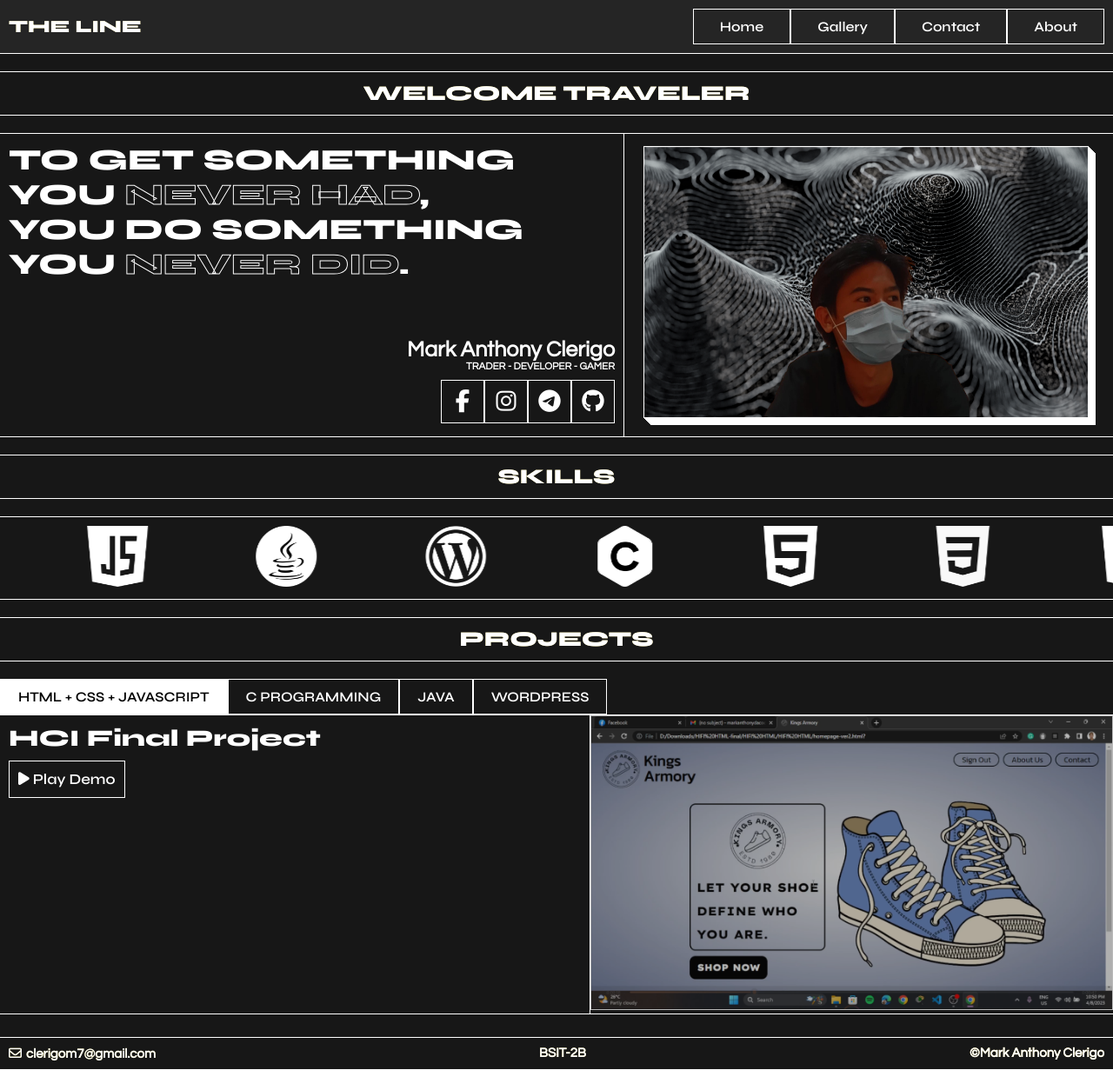
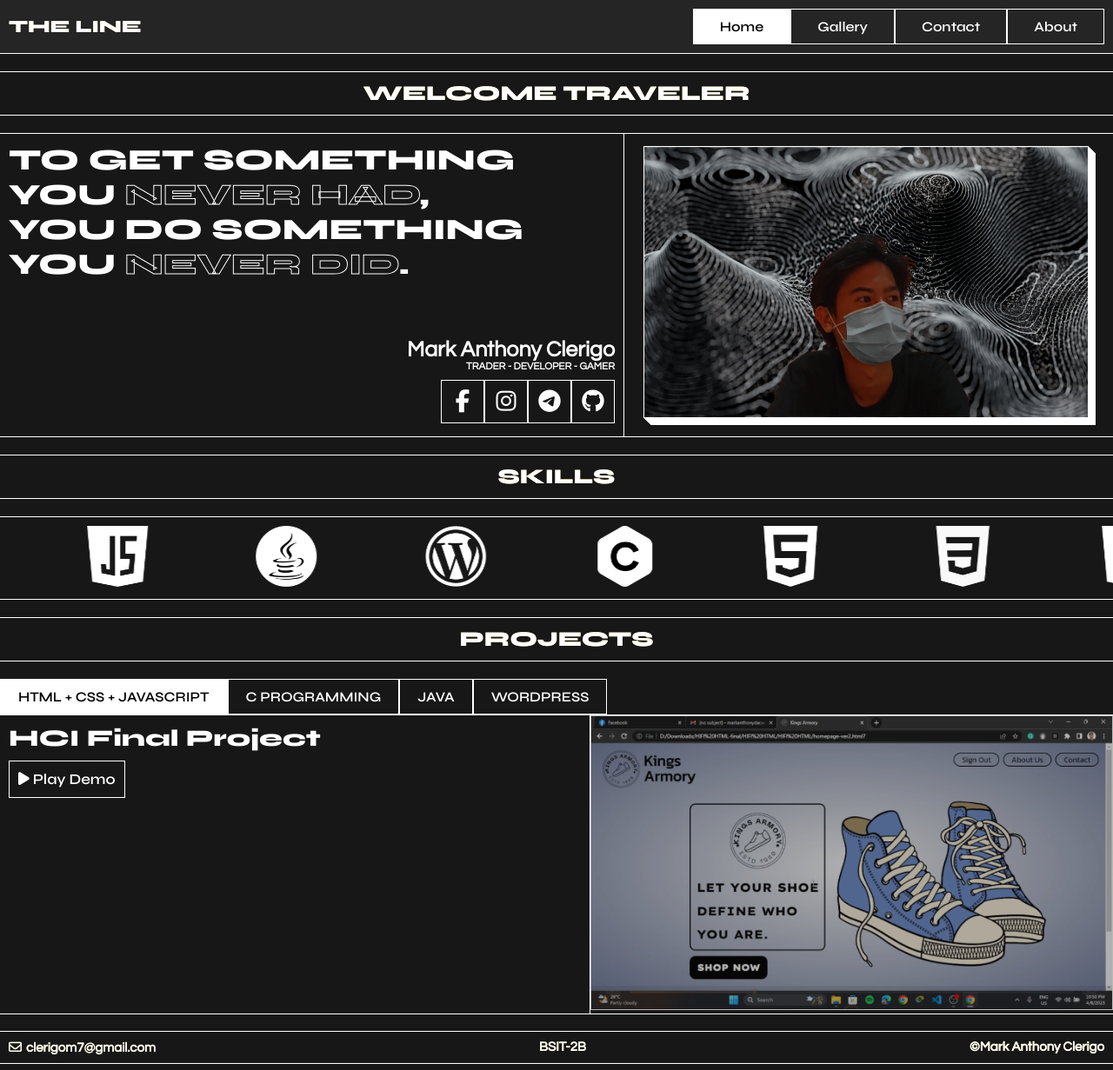
Before and after one commit to MakyyyyyyGG/Clerigo_Mark_Anthony, a PHP site: page / in a window 1280 px wide. Shown: the whole page at 87% size. Run offline with PHP 8.4, Linux system fonts and the light colour scheme; some libraries are stand-ins or nearby versions.

Commit message:
responsive_homepage_final_fix

```diff
--- a/CSS/styles.css
+++ b/CSS/styles.css
@@ -81,6 +81,10 @@ nav ul{
 
 nav #toggle, nav label{
     display: none;
+}
+#home{
+    background-color: white;
+    color: black;
 }
 
 .link-container:hover{
@@ -404,7 +408,7 @@ nav #toggle, nav label{
 /* ------------------------------------------------ PROJECTS -------------------------------------------------- */
 
 .hero{
-    height: 412px;
+    height: 405px;
     position: relative;
     overflow: hidden;
 }
@@ -506,14 +510,15 @@ nav #toggle, nav label{
         font-size: 9px;
     }
 }
-@media(max-width: 360px){
+@media(max-width: 397px){
     .hero{
+        height: 365px;
     }
     .btn-box button{
         font-size: 7px;
     }
     .content-left{
-        font-size: 9px;
+        font-size: 12px;
     }
     .play{
         font-size: 12px;
--- a/index.html
+++ b/index.html
@@ -22,8 +22,8 @@
             <label for="toggle" class="menu-toggle"><i class="fa-sharp fa-solid fa-bars" style="color: #ffffff;"></i></label>
             <div class="menu">
                 <ul>
-                    <div class="link-container">
-                        <li><a href="#">Home</a></li>
+                    <div class="link-container" id="home">
+                        <li><a href="#" id="home">Home</a></li>
                     </div>
                     <div class="link-container">
                         <li><a href="#">Gallery</a></li>
```
